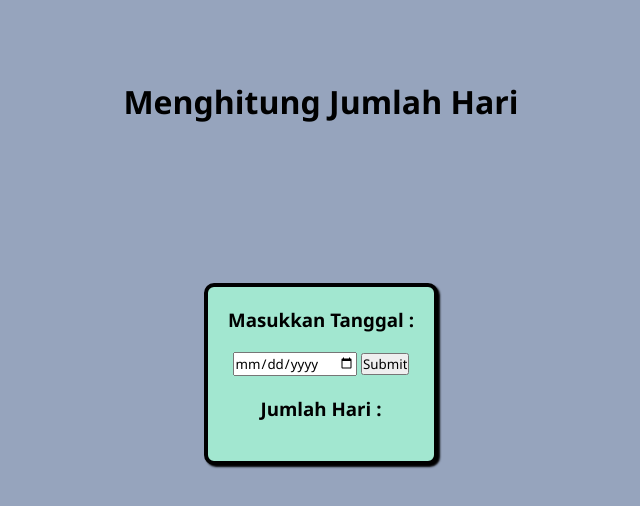
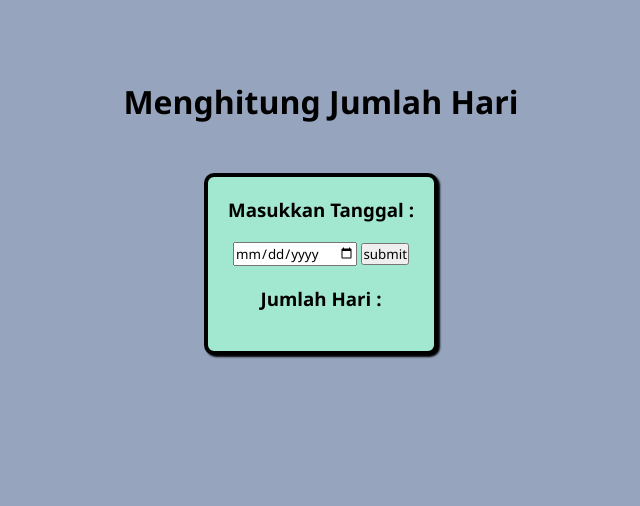
Before and after one commit to AfifArdhiansyah/Menghitung-Jumlah-Hari, a plain HTML site: page index.html in a window 1280 px wide. Shown: the whole page, without its empty margins (319-959 px from the left). Drawn offline with Linux system fonts and the light colour scheme.

Commit message:
merubah tampilan

```diff
--- a/index.html
+++ b/index.html
@@ -13,7 +13,7 @@
       <h3>Masukkan Tanggal :</h3>
       <div class="input">
         <input type="date" name="" id="input-date" />
-        <input type="submit" onclick="readDate()" />
+        <input type="submit" onclick="readDate()" value="submit" />
       </div>
 
       <h3>Jumlah Hari :</h3>
--- a/style.css
+++ b/style.css
@@ -11,11 +11,13 @@ body {
   width: 100vw;
   height: 100vh;
   background-color: rgb(150, 164, 189);
-  gap: 20vh;
+  gap: 30px;
 }
 
 h1 {
+  margin: 20px;
   margin-top: 10vh;
+  text-align: center;
 }
 
 #content {
```
